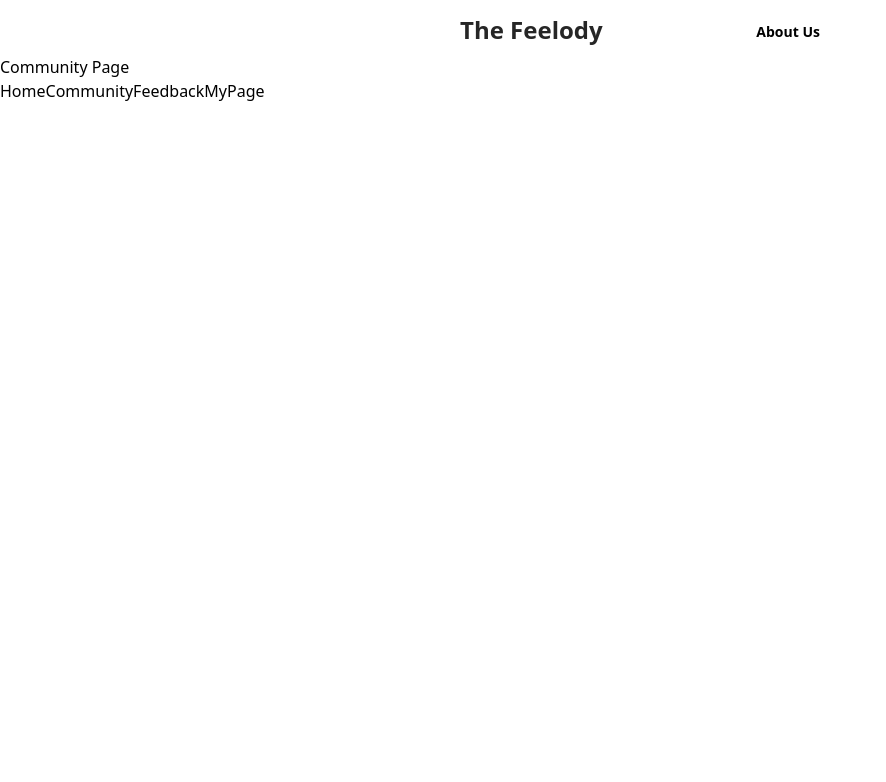
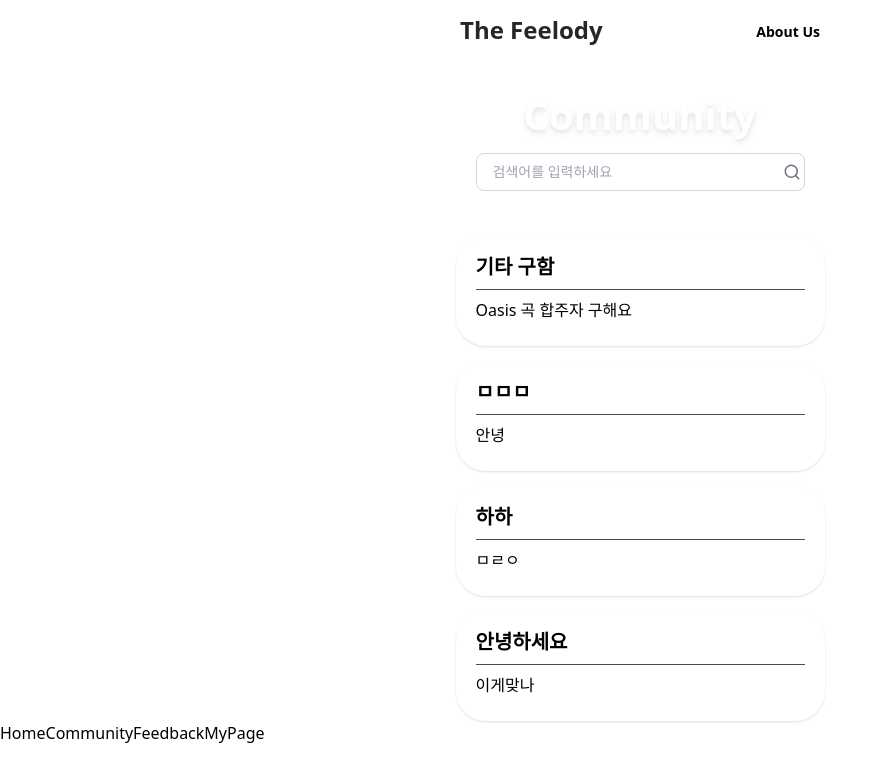
Before and after one commit to GDG-on-Campus-KNU/4th-SC-Team-6-FE, a React (Create React App) app in the folder my-app/: page /community in a window 1280 px wide. Shown: the top 782 px of the page, without its empty margins (0-886 px from the left). Built offline with nearby package versions, Linux system fonts and the light colour scheme.

Commit message:
feat: 커뮤니티 페이지 구현

```diff
--- /dev/null
+++ b/my-app/src/components/community/PostList.jsx
@@ -0,0 +1,18 @@
+import PostCard from './PostCard';
+import { useNavigate } from 'react-router-dom';
+
+export default function PostList({ posts }) {
+  const navigate = useNavigate();
+
+  return posts.map(function (post) {
+    return (
+      <PostCard
+        key={post.id}
+        post={post}
+        onClick={function () {
+          navigate(`/community/${post.id}`);
+        }}
+      />
+    );
+  });
+}
--- /dev/null
+++ b/my-app/src/components/community/SearchBar.jsx
@@ -0,0 +1,16 @@
+import { FiSearch } from 'react-icons/fi';
+
+export default function SearchBar({ value, onChange }) {
+  return (
+    <div className="relative mb-4 flex justify-center">
+      <input
+        type="text"
+        placeholder="검색어를 입력하세요"
+        className="w-full max-w-[329px] rounded-lg border border-gray-300 px-4 py-2 pr-10 text-sm focus:outline-none focus:ring-2 focus:ring-blue-400"
+        value={value}
+        onChange={onChange}
+      />
+      <FiSearch className="absolute right-4 top-1/2 -translate-y-1/2 text-lg text-gray-500" />
+    </div>
+  );
+}
--- a/my-app/src/pages/Community.js
+++ b/my-app/src/pages/Community.js
@@ -1,7 +1,62 @@
-export default function ommunity() {
+import { useEffect, useState } from 'react';
+import { useNavigate } from 'react-router-dom';
+import SearchBar from '../components/community/SearchBar';
+
+export default function Community() {
+  const [posts, setPosts] = useState([]);
+  const [searchTerm, setSearchTerm] = useState('');
+  const navigate = useNavigate();
+
+  useEffect(function () {
+    const dummy = [
+      { id: 1, title: '기타 구함', preview: 'Oasis 곡 합주자 구해요' },
+      { id: 2, title: 'ㅁㅁㅁ', preview: '안녕' },
+      { id: 3, title: '하하', preview: 'ㅁㄹㅇ' },
+      {
+        id: 4,
+        title: '안녕하세요',
+        preview: '이게맞나',
+      },
+    ];
+    setPosts(dummy);
+  }, []);
+
+  function handleSearchChange(event) {
+    setSearchTerm(event.target.value);
+  }
+
+  const filteredPosts = posts.filter(function (post) {
+    return post.title.toLowerCase().includes(searchTerm.toLowerCase());
+  });
+
   return (
     <>
-      <h1>Community Page</h1>
+      <div className="mx-auto w-[393px] px-5 pb-[30px] pt-[30px]">
+        <h1 className="mb-2 text-center text-[40px] font-bold text-white drop-shadow-md">
+          Community
+        </h1>
+        <SearchBar
+          value={searchTerm}
+          onChange={handleSearchChange}
+        />
+      </div>
+
+      {/*게시글 카드 리스트*/}
+      <div className="mx-auto w-[393px] space-y-4 px-3">
+        {filteredPosts.map((post) => (
+          <div
+            key={post.id}
+            onClick={() => navigate(`/community/${post.id}`)}
+            className="relative h-[109px] w-full cursor-pointer rounded-[30px] bg-white/50 px-5 py-4 shadow transition hover:bg-white/70"
+          >
+            <h2 className="break-keep text-xl font-bold text-black">
+              {post.title}
+            </h2>
+            <div className="my-2 h-px w-full bg-black/70" />
+            <p className="line-clamp-2 text-base text-black">{post.preview}</p>
+          </div>
+        ))}
+      </div>
     </>
   );
 }
```
Also changed, not shown: my-app/src/components/community/PostCard.jsx (added).
